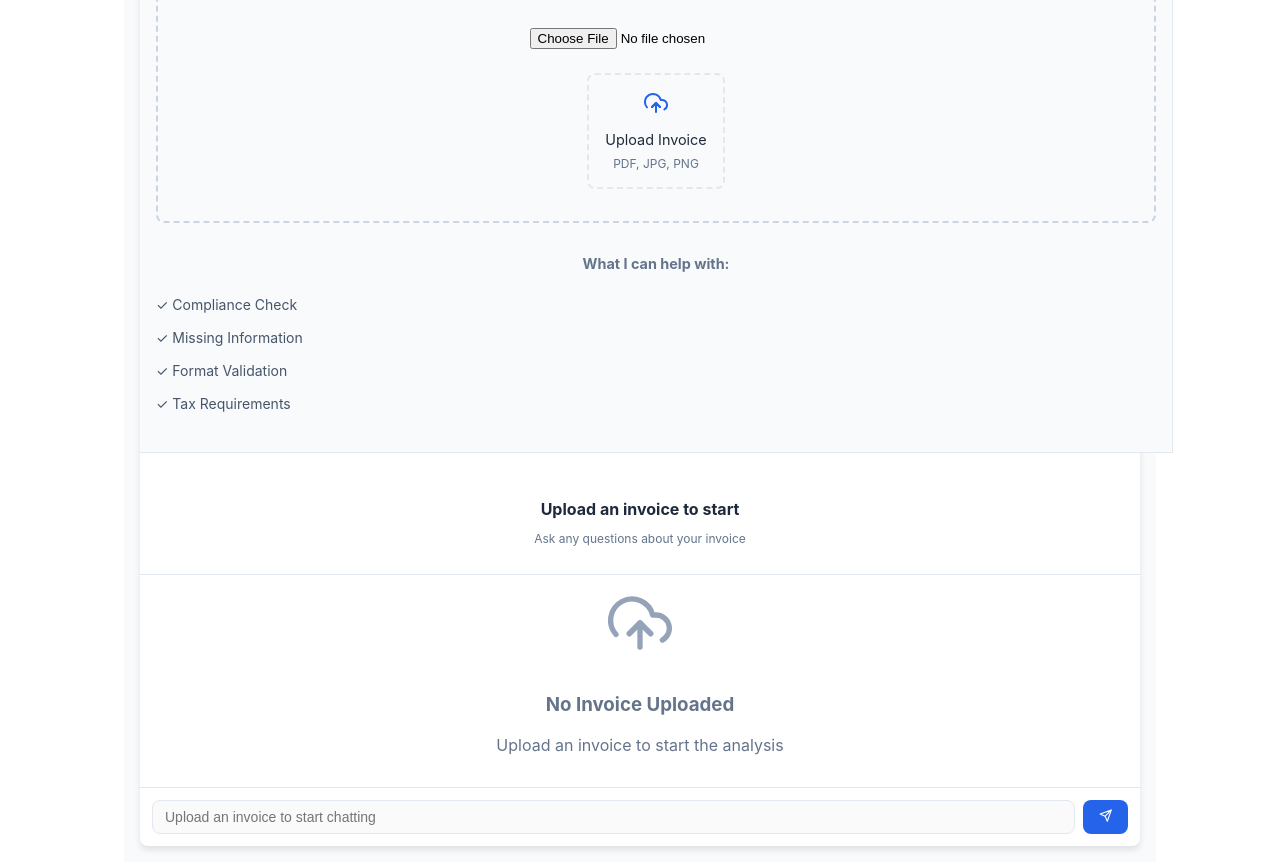
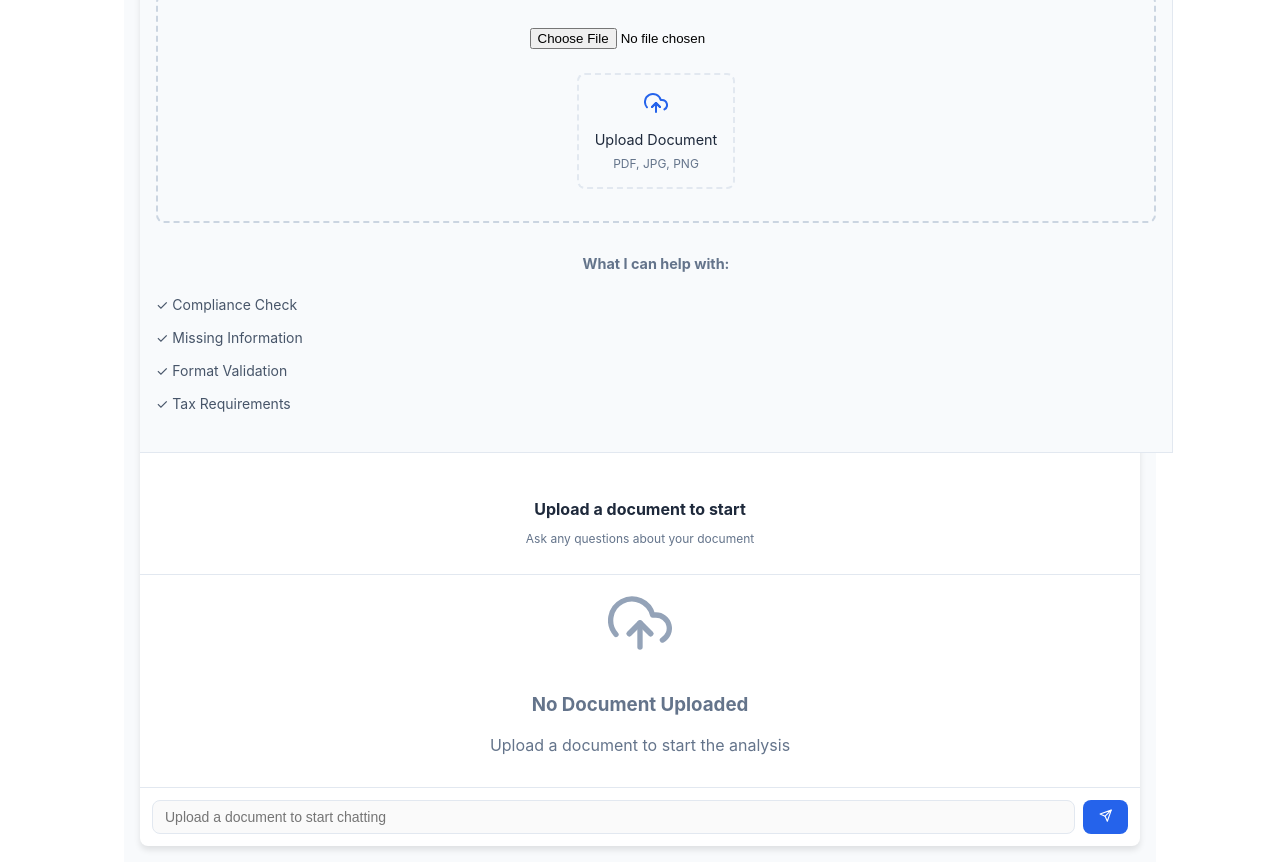
Before and after one commit to thecolossalsparkle/tradeveda, a React (Create React App) app: page /compliance-check in a window 1280 px wide. Shown: the part 300-1162 px from the top of the page. Built offline with nearby package versions, Linux system fonts and the light colour scheme.

Commit message:
invoice -----> document

```diff
--- a/src/pages/ComplianceCheck.jsx
+++ b/src/pages/ComplianceCheck.jsx
@@ -15,7 +15,7 @@ const ComplianceCheck = () => {
     // Add system message when file is uploaded
     setMessages(prev => [...prev, {
       type: 'system',
-      content: `Invoice "${uploadedFile.name}" uploaded successfully. How can I help you with this invoice?`
+      content: `Document "${uploadedFile.name}" uploaded successfully. How can I help you with this document?`
     }]);
   };
 
@@ -36,7 +36,7 @@ const ComplianceCheck = () => {
     setTimeout(() => {
       setMessages(prev => [...prev, {
         type: 'bot',
-        content: "Based on the invoice analysis, here are my suggestions: \n1. Include tax registration number\n2. Add payment terms\n3. Ensure line items are properly itemized"
+        content: "Based on the document analysis, the document is compliant with the tax regulations. Is there anything else you would like to know?"
       }]);
       setIsLoading(false);
     }, 1000);
@@ -48,7 +48,7 @@ const ComplianceCheck = () => {
     <div className="page-container">
       <div className="compliance-header">
         <h1>Lading Lens</h1>
-        <p className="subtitle">Get instant compliance analysis and suggestions for your invoices</p>
+        <p className="subtitle">Get instant compliance analysis and suggestions for your document</p>
       </div>
 
       <div className="chat-container">
@@ -68,7 +68,7 @@ const ComplianceCheck = () => {
             <label htmlFor="invoice-upload" className="upload-label">
               <FiUploadCloud className="upload-icon" />
               <span className="upload-text">
-                {file ? file.name : 'Upload Invoice'}
+                {file ? file.name : 'Upload Document'}
               </span>
               <span className="file-types">PDF, JPG, PNG</span>
             </label>
@@ -88,8 +88,8 @@ const ComplianceCheck = () => {
         <div className="chat-main">
           <div className="chat-header">
             <div className="chat-title">
-              <h2>{file ? 'Analyzing: ' + file.name : 'Upload an invoice to start'}</h2>
-              <p>Ask any questions about your invoice</p>
+              <h2>{file ? 'Analyzing: ' + file.name : 'Upload a document to start'}</h2>
+              <p>Ask any questions about your document</p>
             </div>
           </div>
 
@@ -98,8 +98,8 @@ const ComplianceCheck = () => {
               <div className="empty-state">
                 <div className="empty-state-content">
                   <FiUploadCloud className="empty-icon" />
-                  <h3>No Invoice Uploaded</h3>
-                  <p>Upload an invoice to start the analysis</p>
+                  <h3>No Document Uploaded</h3>
+                  <p>Upload a document to start the analysis</p>
                 </div>
               </div>
             )}
@@ -137,7 +137,7 @@ const ComplianceCheck = () => {
               type="text"
               value={userInput}
               onChange={(e) => setUserInput(e.target.value)}
-              placeholder={file ? "Ask about your invoice..." : "Upload an invoice to start chatting"}
+              placeholder={file ? "Ask about your uploaded document..." : "Upload a document to start chatting"}
               disabled={!file}
             />
             <button type="submit" disabled={!file || !userInput.trim()}>
```
